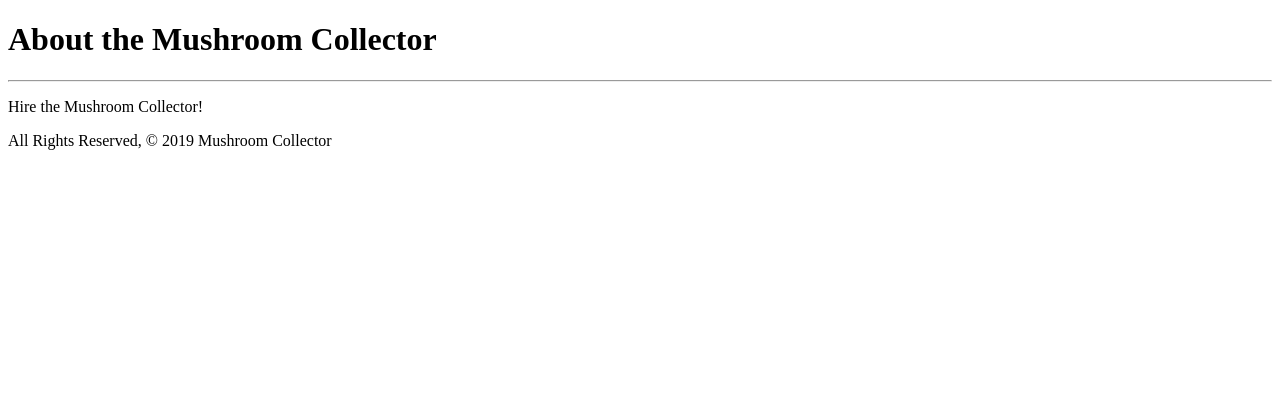
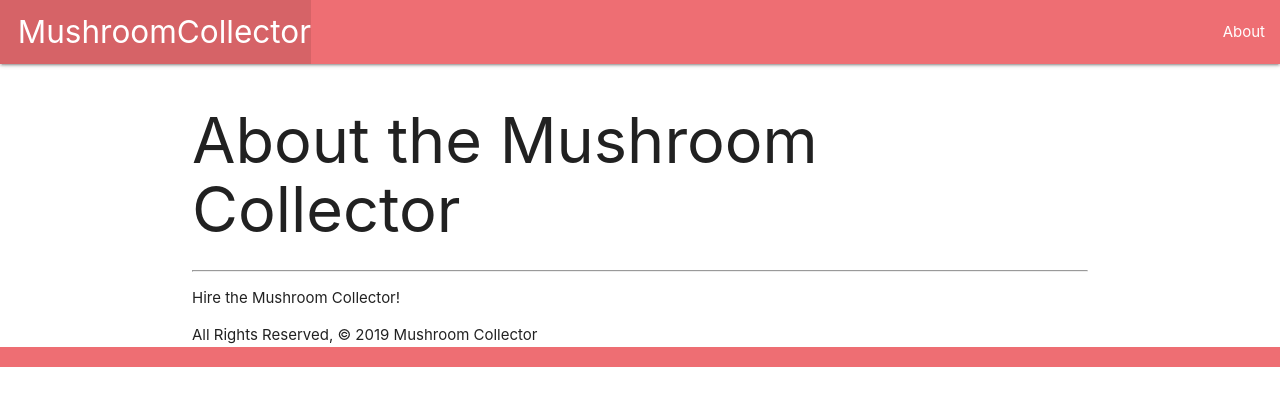
Before and after one commit to mayaellington/mushroom_collector, a Django app: page /about/ in a window 1280 px wide. Shown: the top 406 px of the page. Run offline with Django 4.2, Linux system fonts and the light colour scheme.

Commit message:
set up base boilerplate

```diff
--- a/mushroomcollector/main_app/templates/about.html
+++ b/mushroomcollector/main_app/templates/about.html
@@ -1,15 +1,11 @@
-<!DOCTYPE html>
-<html lang="en">
-  <head>
-    <meta charset="UTF-8" />
-    <meta http-equiv="X-UA-Compatible" content="IE=edge" />
-    <meta name="viewport" content="width=device-width, initial-scale=1.0" />
-    <title>Mushroom Collector</title>
-  </head>
-  <body>
+{% extends 'base.html' %}
+{% block content %}
+
     <h1>About the Mushroom Collector</h1>
     <hr />
     <p>Hire the Mushroom Collector!</p>
     <footer>All Rights Reserved, &copy; 2019 Mushroom Collector</footer>
   </body>
 </html>
+
+{% endblock %}
--- /dev/null
+++ b/mushroomcollector/main_app/templates/base.html
@@ -0,0 +1,31 @@
+<!DOCTYPE html>
+<html lang="en">
+<head>
+  <meta charset="UTF-8">
+  <meta name="viewport" content="width=device-width, initial-scale=1.0">
+  <meta http-equiv="X-UA-Compatible" content="ie=edge">
+  <title>Mushroom Collector</title>
+  <link rel="stylesheet" href="https://cdnjs.cloudflare.com/ajax/libs/materialize/1.0.0/css/materialize.min.css">
+</head>
+<body>
+  <header class="navbar-fixed">
+    <nav>
+      <div class="nav-wrapper">
+        <ul>
+          <li><a href="/" class="left brand-logo">&nbsp;&nbsp;MushroomCollector</a></li>
+        </ul>
+        <ul class="right">
+          <li><a href="/about">About</a></li>
+        </ul>
+      </div>
+    </nav>
+  </header>
+  <main class="container">
+    {% block content %}
+    {% endblock %}
+  </main>
+  <footer class="page-footer">
+    <div class="right">All Rights Reserved, &copy; 2019 Mushroom Collector &nbsp;</div>
+  </footer>
+</body>
+</html>
```
